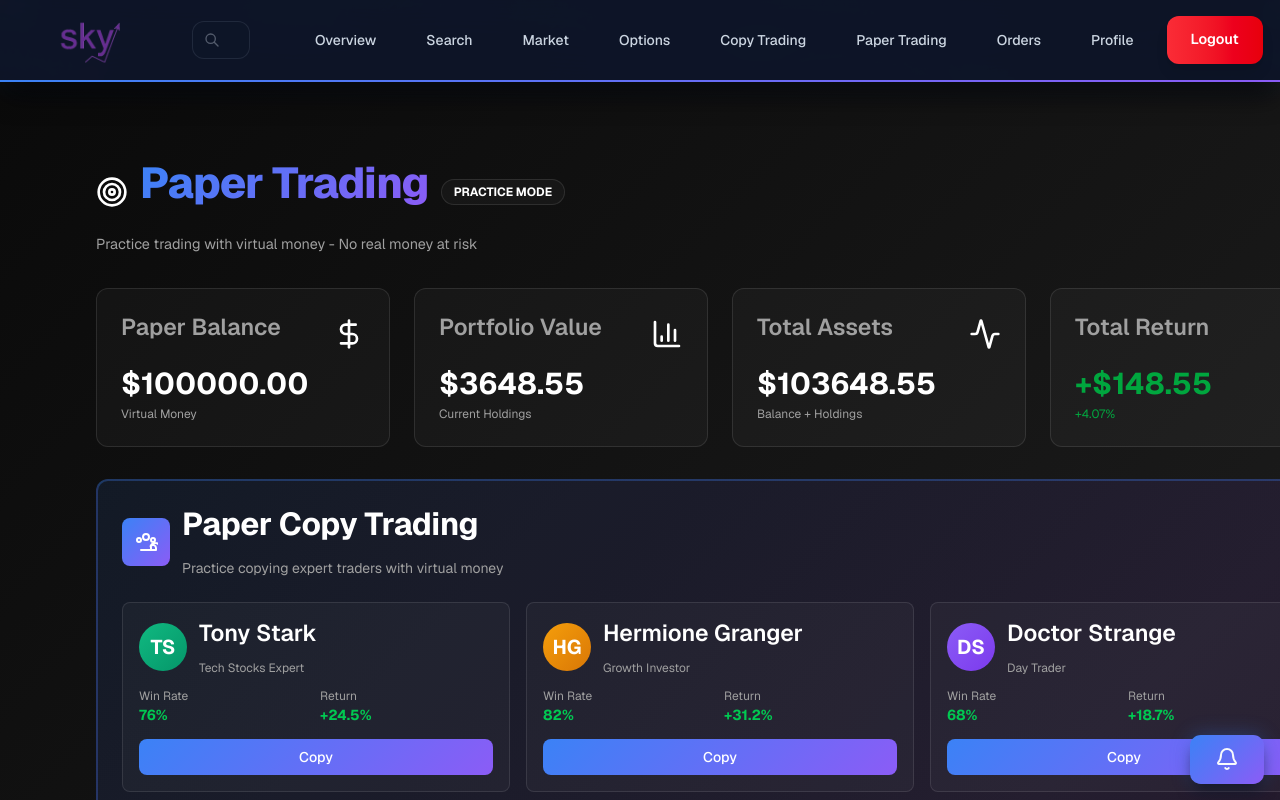
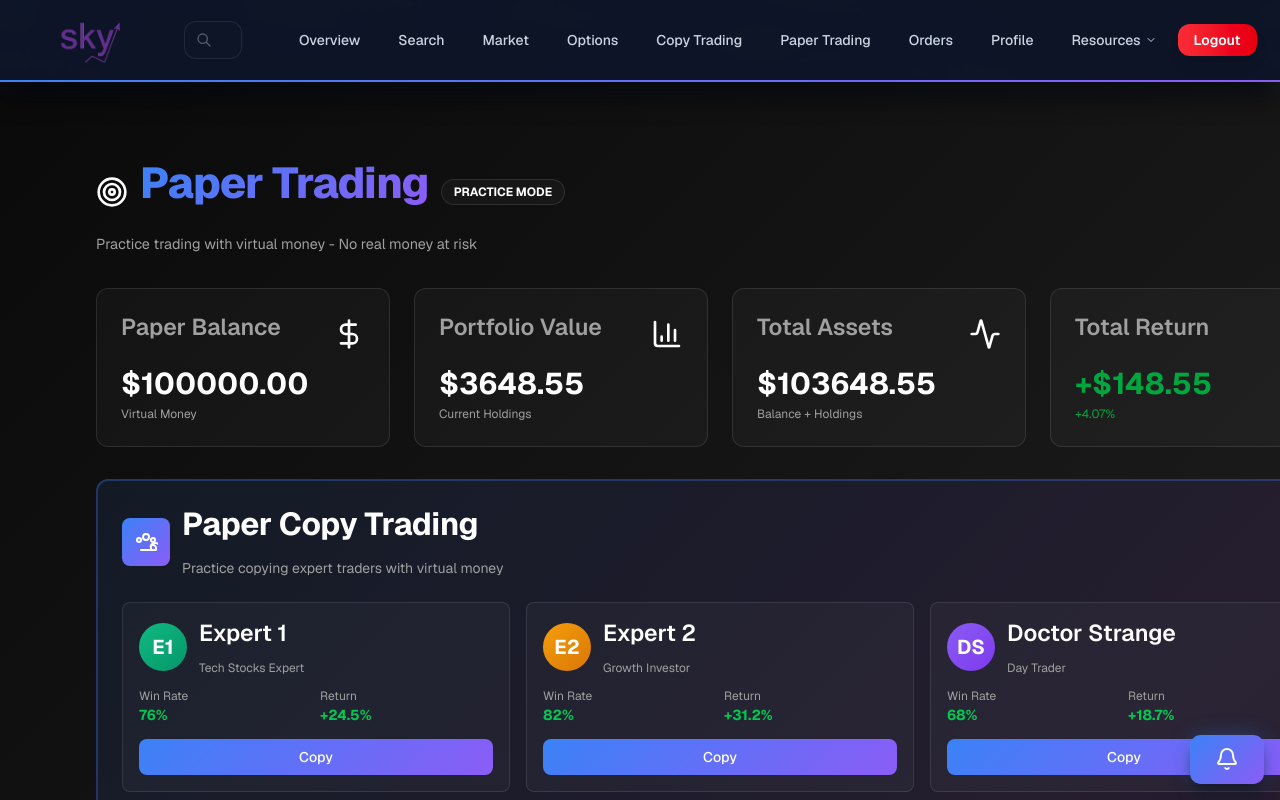
Before and after one commit to KarthikBharadwaj11/Sky, a Next.js app: page /paper-trading in a window 1280 px wide. Shown: the top 800 px of the page. Built offline with nearby package versions, Linux system fonts and the light colour scheme; sample sign-in values are in the browser's storage.

Commit message:
Fix names in paper trading, compact navbar, Resources dropdown

```diff
--- a/src/app/paper-trading/page.tsx
+++ b/src/app/paper-trading/page.tsx
@@ -389,10 +389,10 @@ export default function PaperTrading() {
                   background: 'linear-gradient(135deg, #10b981, #059669)',
                   color: 'white'
                 }}>
-                  TS
+                  E1
                 </div>
                 <div>
-                  <h3 className="font-bold" style={{ color: textPrimary }}>Tony Stark</h3>
+                  <h3 className="font-bold" style={{ color: textPrimary }}>Expert 1</h3>
                   <p className="text-xs" style={{ color: textSecondary }}>Tech Stocks Expert</p>
                 </div>
               </div>
@@ -424,10 +424,10 @@ export default function PaperTrading() {
                   background: 'linear-gradient(135deg, #f59e0b, #d97706)',
                   color: 'white'
                 }}>
-                  HG
+                  E2
                 </div>
                 <div>
-                  <h3 className="font-bold" style={{ color: textPrimary }}>Hermione Granger</h3>
+                  <h3 className="font-bold" style={{ color: textPrimary }}>Expert 2</h3>
                   <p className="text-xs" style={{ color: textSecondary }}>Growth Investor</p>
                 </div>
               </div>
--- a/src/components/layout/Navbar.tsx
+++ b/src/components/layout/Navbar.tsx
@@ -3,11 +3,14 @@
 import Link from 'next/link';
 import Image from 'next/image';
 import { useRouter } from 'next/navigation';
+import { useState } from 'react';
+import { ChevronDown } from 'lucide-react';
 import { useAuth } from '../auth/AuthProvider';
 
 export default function Navbar() {
   const { user, logout } = useAuth();
   const router = useRouter();
+  const [resourcesOpen, setResourcesOpen] = useState(false);
 
   const handleLogout = () => {
     logout();
@@ -42,17 +45,33 @@ export default function Navbar() {
 
           {user ? (
             <>
-              {/* Search Bar - Center */}
-              <div className="hidden lg:flex flex-1 max-w-2xl mx-6">
-                <div className="relative w-full">
+              {/* Search Bar - compact pill on lg, full bar on xl */}
+              <div className="hidden lg:flex xl:flex-1 xl:max-w-2xl mx-4">
+                <div className="relative xl:w-full">
                   <svg className="absolute left-3 top-1/2 transform -translate-y-1/2 w-4 h-4" style={{ color: 'var(--text-tertiary)' }} fill="none" stroke="currentColor" viewBox="0 0 24 24">
                     <path strokeLinecap="round" strokeLinejoin="round" strokeWidth={2} d="M21 21l-6-6m2-5a7 7 0 11-14 0 7 7 0 0114 0z" />
                   </svg>
+                  {/* Compact pill — visible on lg only */}
+                  <input
+                    type="text"
+                    placeholder="Search..."
+                    disabled
+                    className="xl:hidden pl-9 pr-3 py-1.5 rounded-full text-sm focus:outline-none"
+                    style={{
+                      background: 'var(--glass-bg)',
+                      border: '1px solid var(--glass-border-color)',
+                      color: 'var(--text-primary)',
+                      cursor: 'not-allowed',
+                      opacity: '0.7',
+                      width: '130px'
+                    }}
+                  />
+                  {/* Full bar — visible on xl+ */}
                   <input
                     type="text"
                     placeholder="Search for stocks, ETFs, or assets..."
                     disabled
-                    className="w-full pl-10 pr-4 py-2 rounded-xl text-sm transition-all duration-300 focus:outline-none"
+                    className="hidden xl:block w-full pl-10 pr-4 py-2 rounded-xl text-sm focus:outline-none"
                     style={{
                       background: 'var(--glass-bg)',
                       border: '1px solid var(--glass-border-color)',
@@ -65,35 +84,57 @@ export default function Navbar() {
               </div>
 
               {/* User Controls - Right */}
-              <div className="hidden lg:flex items-center space-x-4 flex-shrink-0">
-                <Link href="/overview" className="nav-link px-4 py-2">
+              <div className="hidden lg:flex items-center space-x-1 flex-shrink-0 text-sm">
+                <Link href="/overview" className="nav-link px-2.5 py-1.5">
                   Overview
                 </Link>
-                <Link href="/search" className="nav-link px-4 py-2">
+                <Link href="/search" className="nav-link px-2.5 py-1.5">
                   Search
                 </Link>
-                <Link href="/market" className="nav-link px-4 py-2">
+                <Link href="/market" className="nav-link px-2.5 py-1.5">
                   Market
                 </Link>
-                <Link href="/options" className="nav-link px-4 py-2">
+                <Link href="/options" className="nav-link px-2.5 py-1.5">
                   Options
                 </Link>
-                <Link href="/copy-trading" className="nav-link px-4 py-2">
+                <Link href="/copy-trading" className="nav-link px-2.5 py-1.5">
                   Copy Trading
                 </Link>
-                <Link href="/paper-trading" className="nav-link px-4 py-2">
+                <Link href="/paper-trading" className="nav-link px-2.5 py-1.5">
                   Paper Trading
                 </Link>
-                <Link href="/orders" className="nav-link px-4 py-2">
+                <Link href="/orders" className="nav-link px-2.5 py-1.5">
                   Orders
                 </Link>
-                <Link href="/profile" className="nav-link px-4 py-2">
+                <Link href="/profile" className="nav-link px-2.5 py-1.5">
                   Profile
                 </Link>
 
+                {/* Resources Dropdown */}
+                <div className="relative" onMouseEnter={() => setResourcesOpen(true)} onMouseLeave={() => setResourcesOpen(false)}>
+                  <button className="nav-link px-2.5 py-1.5 flex items-center gap-1">
+                    Resources
+                    <ChevronDown className={`w-3 h-3 transition-transform duration-200 ${resourcesOpen ? 'rotate-180' : ''}`} />
+                  </button>
+                  {resourcesOpen && (
+                    <div className="absolute right-0 top-full mt-1 w-44 rounded-xl overflow-hidden shadow-xl z-50"
+                      style={{ background: 'var(--glass-bg)', border: '1px solid var(--glass-border-color)', backdropFilter: 'blur(20px)' }}>
+                      <Link href="/learn" className="block px-4 py-3 text-sm transition-colors hover:bg-white/10" style={{ color: 'var(--text-primary)' }}>
+                        Learn
+                      </Link>
+                      <Link href="/support" className="block px-4 py-3 text-sm transition-colors hover:bg-white/10" style={{ color: 'var(--text-primary)' }}>
+                        Support
+                      </Link>
+                      <Link href="/about" className="block px-4 py-3 text-sm transition-colors hover:bg-white/10" style={{ color: 'var(--text-primary)' }}>
+                        About
+                      </Link>
+                    </div>
+                  )}
+                </div>
+
                 <button
                   onClick={handleLogout}
-                  className="bg-gradient-to-r from-red-500 to-red-600 text-white px-6 py-3 rounded-xl hover:from-red-600 hover:to-red-700 transition-all duration-300 font-semibold shadow-lg hover:shadow-xl transform hover:scale-105 hover:-translate-y-1"
+                  className="bg-gradient-to-r from-red-500 to-red-600 text-white px-4 py-1.5 rounded-xl hover:from-red-600 hover:to-red-700 transition-all duration-300 font-semibold text-sm shadow-lg hover:shadow-xl transform hover:scale-105"
                 >
                   Logout
                 </button>
```
